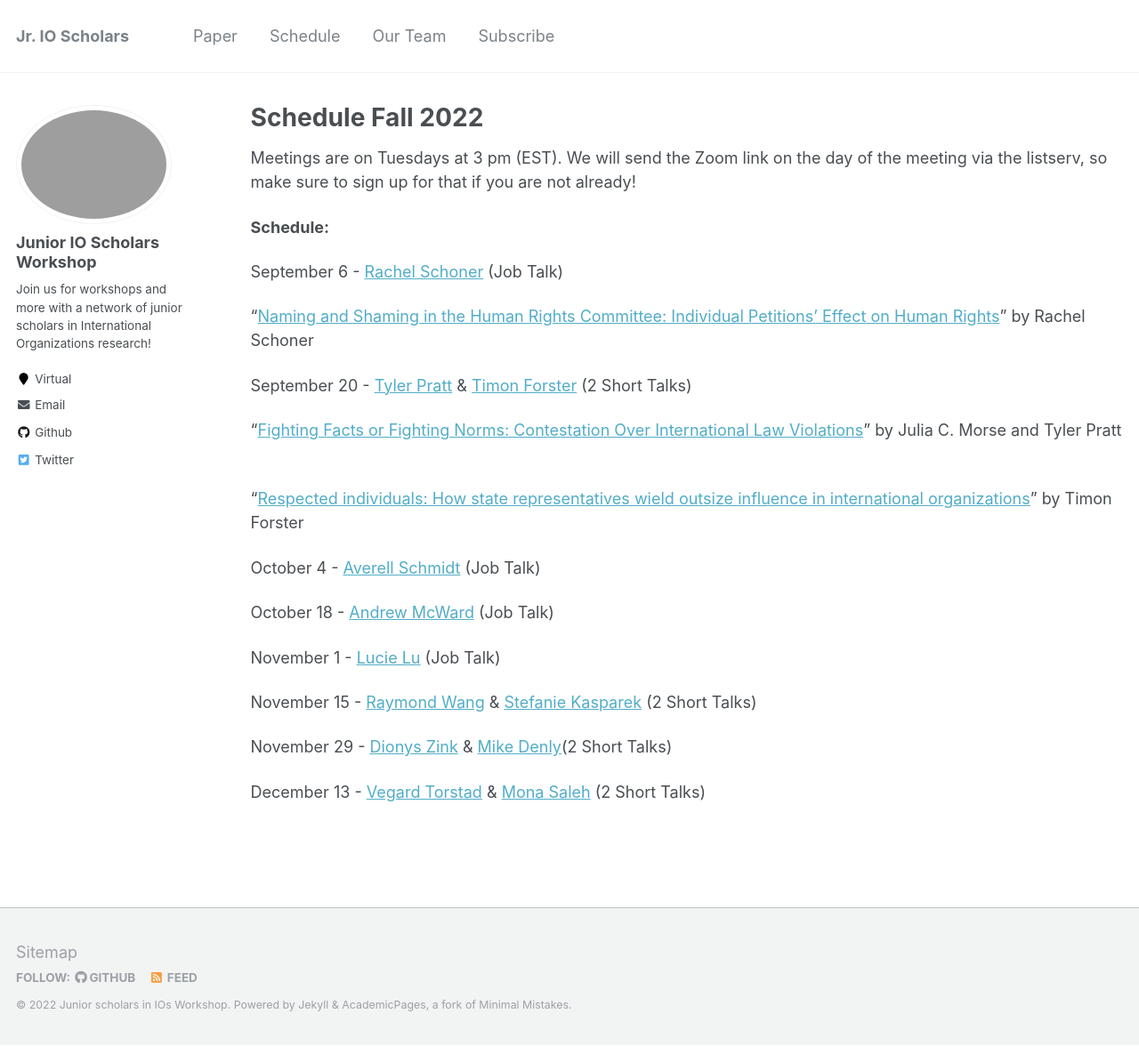
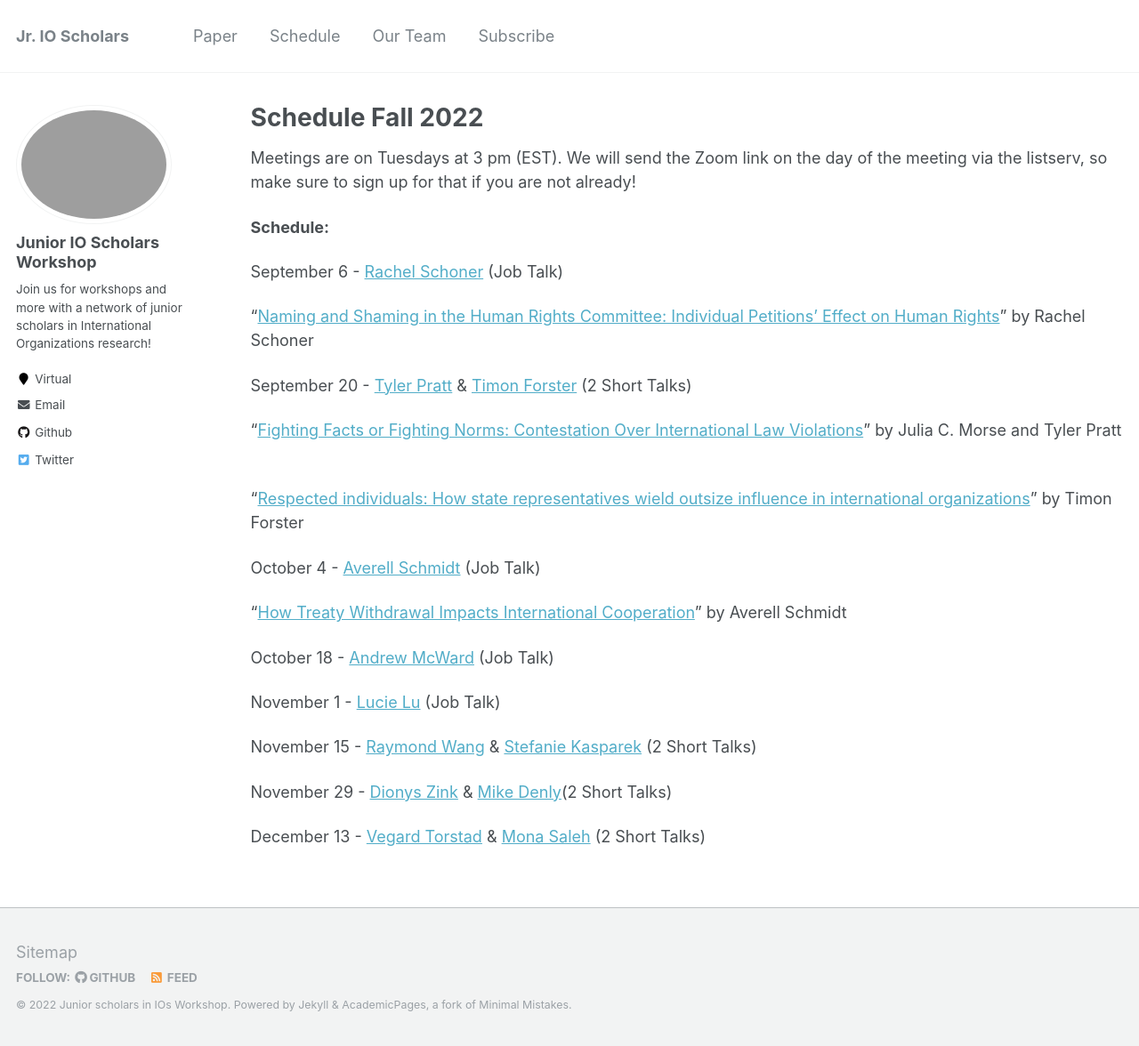
Before and after one commit to IO-workshop/IO-workshop.github.io, a Jekyll site: the page built from _pages/schedule.md, in a window 1280 px wide and 1176 px high. Shown: the whole window at 89% size. Built offline with Jekyll 4.4.1, drawn with Linux system fonts in a browser that asks for light colours.

Commit message:
Update schedule.md

```diff
--- a/_pages/schedule.md
+++ b/_pages/schedule.md
@@ -23,6 +23,9 @@ September 20 - [Tyler Pratt](https://www.tylerbpratt.com/) & [Timon Forster](htt
 
 October 4 - [Averell Schmidt](https://www.averellschmidt.org/) (Job Talk)
 
+"[How Treaty Withdrawal Impacts International Cooperation](https://osf.io/preprints/socarxiv/meyau/)" by Averell Schmidt
+&nbsp;
+
 October 18 - [Andrew McWard](https://www.andrewmcward.com/) (Job Talk)
 
 November 1 - [Lucie Lu](https://lucielu.net/) (Job Talk)
```
